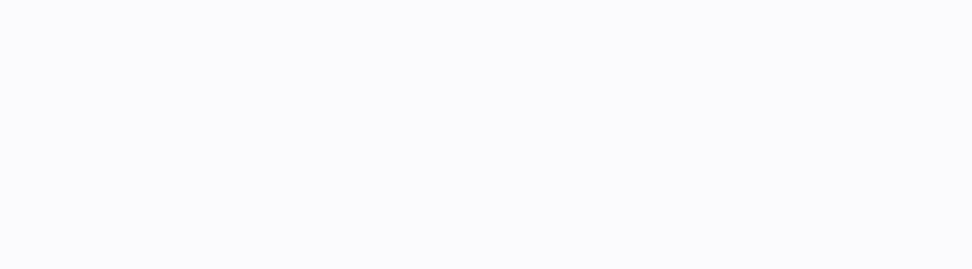
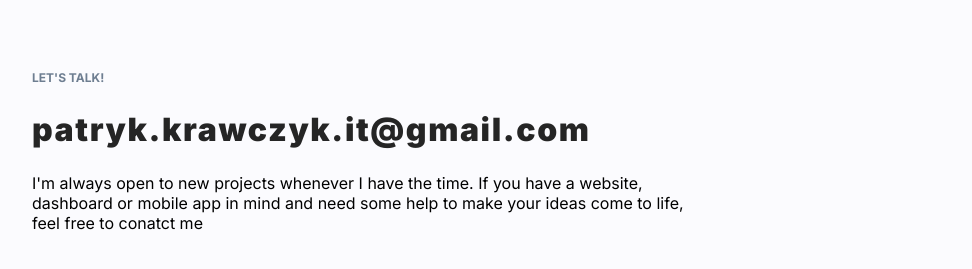
Before and after one commit to Patryk0408/homepage-react, a React (Create React App) app: page / in a window 1280 px wide. Shown: the part 1765-2034 px from the top of the page, without its empty margins (16-988 px from the left). Before the commit the page ends 1715 px from the top, so only its background shows below. Built offline with nearby package versions, Linux system fonts and the light colour scheme; no server answers.

Commit message:
Added changes to footer

```diff
--- a/src/App.jsx
+++ b/src/App.jsx
@@ -2,6 +2,7 @@ import Tile from './Homepage/Tile'
 import Skills from './Homepage/Skills'
 import Github from './Homepage/Github'
 import { Container } from './styled'
+import Footer from './Homepage/Footer'
 
 const App = () => {
 	return (
@@ -10,6 +11,7 @@ const App = () => {
 			<Skills skillsTitle='My skillset includes 🛠️' skills='my skills' />
 			<Skills skillsTitle='What I want to learn next 🚀' skills='what next' />
 			<Github />
+			<Footer />
 		</Container>
 	)
 }
--- /dev/null
+++ b/src/Homepage/Footer/index.js
@@ -0,0 +1,14 @@
+import { Wrapper, Description, Talk, Mail, About } from './styled'
+const Footer = () => {
+	return (
+		<Wrapper>
+			<Description>
+				<Talk>Let's talk!</Talk>
+				<Mail href='mailto:patryk.krawczyk.it@gmail.com'>patryk.krawczyk.it@gmail.com</Mail>
+				<About>I'm always open to new projects whenever I have the time. If you have a website, dashboard or mobile app in mind and need some help to make your ideas come to life, feel free to conatct me</About>
+			</Description>
+		</Wrapper>
+	)
+}
+
+export default Footer
--- /dev/null
+++ b/src/Homepage/Footer/styled.js
@@ -0,0 +1,42 @@
+import styled from 'styled-components'
+
+export const Wrapper = styled.div`
+	margin: 48px 0 31px;
+
+	@media (min-width: ${({ theme }) => theme.breakpoint.tablet}) {
+		margin: 120px 0 110px;
+	}
+`
+
+export const Description = styled.div`
+	display: grid;
+	gap: 12px;
+	max-width: 670px;
+
+	@media (min-width: ${({ theme }) => theme.breakpoint.tablet}) {
+		gap: 24px;
+	}
+`
+
+export const Talk = styled.span`
+	color: ${({ theme }) => theme.color.slateGray};
+	font-family: Inter;
+	font-size: 12px;
+	font-style: normal;
+	font-weight: 700;
+	line-height: 130%; /* 15.6px */
+	text-transform: uppercase;
+`
+
+export const Mail = styled.a`
+	color: ${({ theme }) => theme.color.mineShaft};
+	font-family: Inter;
+	font-size: 32px;
+	font-style: normal;
+	font-weight: 900;
+	line-height: normal;
+	letter-spacing: 1.6px;
+	text-decoration: none;
+	width: fit-content;
+`
+export const About = styled.span``
--- a/src/theme.js
+++ b/src/theme.js
@@ -3,6 +3,7 @@ export const theme = {
 		slateGray: '#6E7E91',
 		cornflowerBlue: '#0366D6',
 		white: '#FFFFFF',
+		mineShaft: '#252525'
 	},
 	breakpoint: {
 		tablet: "767px"
```
